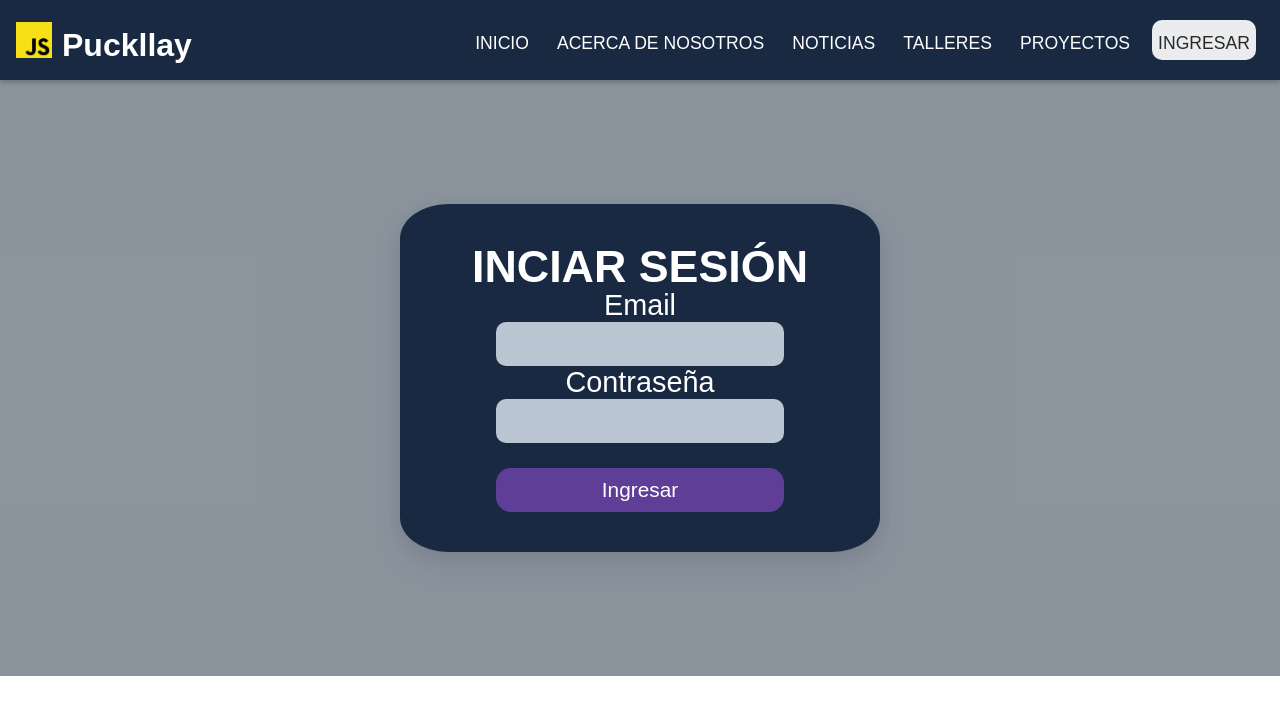
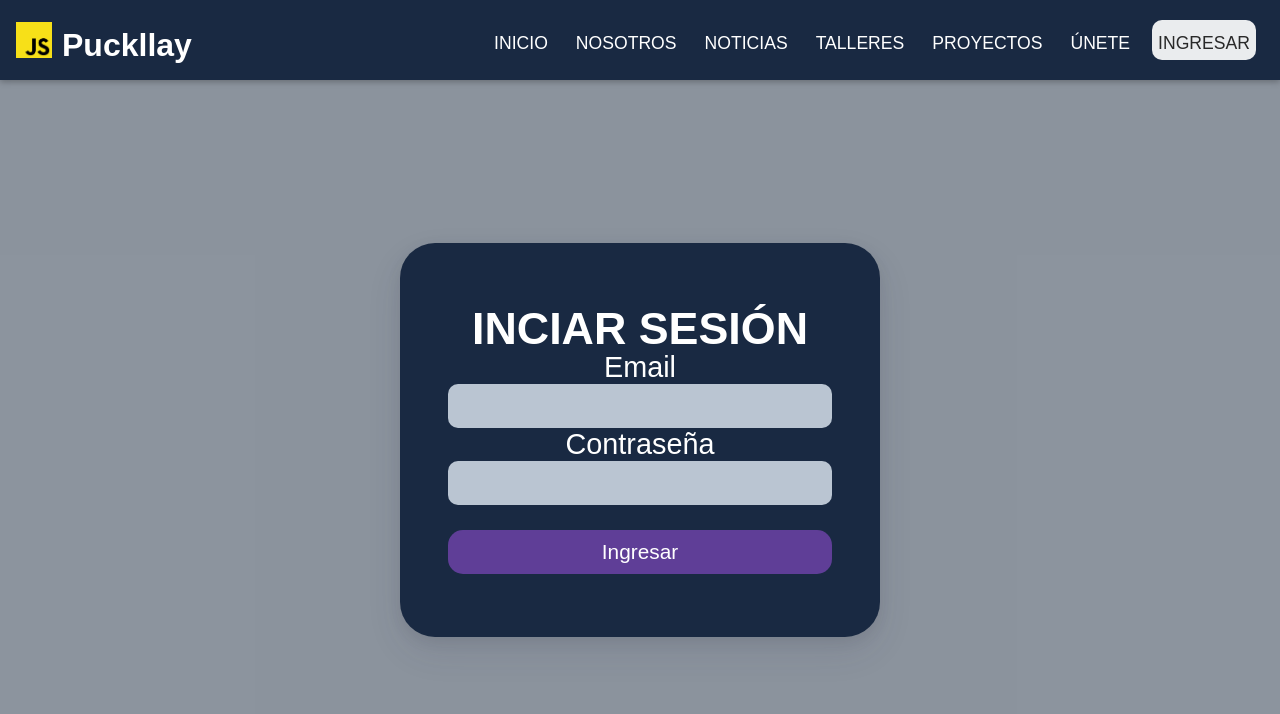
Before and after one commit to ernesto-15/puckllay-front, a React (Create React App) app: page /login in a window 1280 px wide. Shown: the top 714 px of the page. Built offline with nearby package versions, Linux system fonts and the light colour scheme; a web font is replaced by a local one.

Commit message:
some fixes to login first view

```diff
--- a/src/Shared/Components/Navbar/MainHeader.css
+++ b/src/Shared/Components/Navbar/MainHeader.css
@@ -3,10 +3,10 @@
   height: 10vh;
   display: flex;
   align-items: center;
-  position: sticky;
+  position: sticky; /*FIXED*/
   top: 0;
   left: 0;
-  background-color: #192942;
+  background-color: #192942; /*TRANSPARENT*/
   box-shadow: 0 2px 6px rgba(0, 0, 0, 0.26);
   padding: 0 1rem;
   z-index: 5;
--- a/src/Shared/Components/Navbar/NavLinks.css
+++ b/src/Shared/Components/Navbar/NavLinks.css
@@ -11,7 +11,7 @@
 }
 
 .nav-links li {
-  margin: 1rem;
+  margin: 0.5rem;
 }
 
 .nav-links a {
--- a/src/Shared/Components/Navbar/NavLinks.jsx
+++ b/src/Shared/Components/Navbar/NavLinks.jsx
@@ -10,7 +10,7 @@ const NavLinks = props => {
       <NavLink to="/" exact>INICIO</NavLink>
     </li>
     <li>
-      <NavLink to="/about" exact>ACERCA DE NOSOTROS</NavLink>
+      <NavLink to="/about" exact>NOSOTROS</NavLink>
     </li>
     <li>
       <NavLink to="/news">NOTICIAS</NavLink>
@@ -22,6 +22,9 @@ const NavLinks = props => {
       <NavLink to="/projects">PROYECTOS</NavLink>
     </li>
     <li>
+      <NavLink to="/joinus">ÚNETE</NavLink>
+    </li>
+    <li>
       <NavLink to="/login">INGRESAR</NavLink>
     </li>
   </ul>
--- a/src/Shared/Pages/Home.css
+++ b/src/Shared/Pages/Home.css
@@ -1,6 +1,3 @@
-.home-container {
-  height: 90vh;
-}
 
 .landing-logo {
   /* position: absolute; */
--- a/src/Shared/Pages/Home.jsx
+++ b/src/Shared/Pages/Home.jsx
@@ -5,6 +5,9 @@ const Home = () => {
   return (
     <div className="home-container">
       <img className="landing-logo" src="https://images.pexels.com/photos/1749057/pexels-photo-1749057.jpeg?auto=compress&cs=tinysrgb&dpr=2&h=650&w=940" alt=""/>
+      <img className="landing-logo" src="https://images.pexels.com/photos/1749057/pexels-photo-1749057.jpeg?auto=compress&cs=tinysrgb&dpr=2&h=650&w=940" alt=""/>
+      <img className="landing-logo" src="https://images.pexels.com/photos/1749057/pexels-photo-1749057.jpeg?auto=compress&cs=tinysrgb&dpr=2&h=650&w=940" alt=""/>
+      <img className="landing-logo" src="https://images.pexels.com/photos/1749057/pexels-photo-1749057.jpeg?auto=compress&cs=tinysrgb&dpr=2&h=650&w=940" alt=""/>
     </div>
   )
 }
--- a/src/Shared/Pages/Login.css
+++ b/src/Shared/Pages/Login.css
@@ -1,15 +1,18 @@
 .login {
   padding: 20px;
   background-color: rgba(25, 41, 61, 0.5);
+  height: 90vh;
+  display: flex;
+  align-items: center;
+  justify-content: center;
 }
 
 .login-card {
-  padding: 25px;
+  padding: 2rem;
   max-width: 30rem;
-  margin: 6.5rem auto;
   background: #192942;
   color: white;
-  border-radius: 10%;
+  border-radius: 35px;
 }
 
 .login-title {
@@ -22,6 +25,7 @@
 
 .form {
   text-align: center;
+  width: 100%;
 }
 
 .form__label {
@@ -61,3 +65,9 @@
 .form__button:hover {
   background: rgba(95, 62, 141, 0.8);
 }
+
+@media (min-width: 950px) {
+  .login-card {
+    padding: 3rem;
+  }
+}
```
